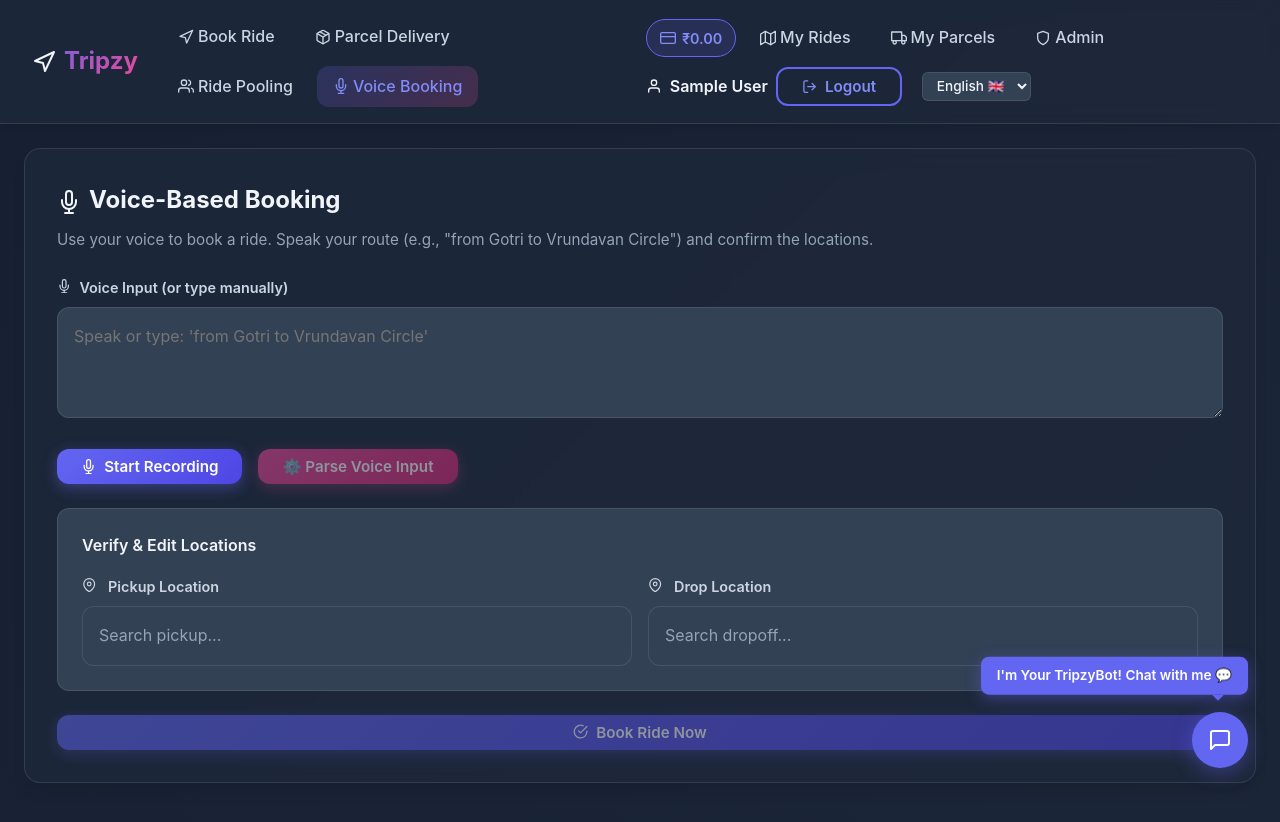
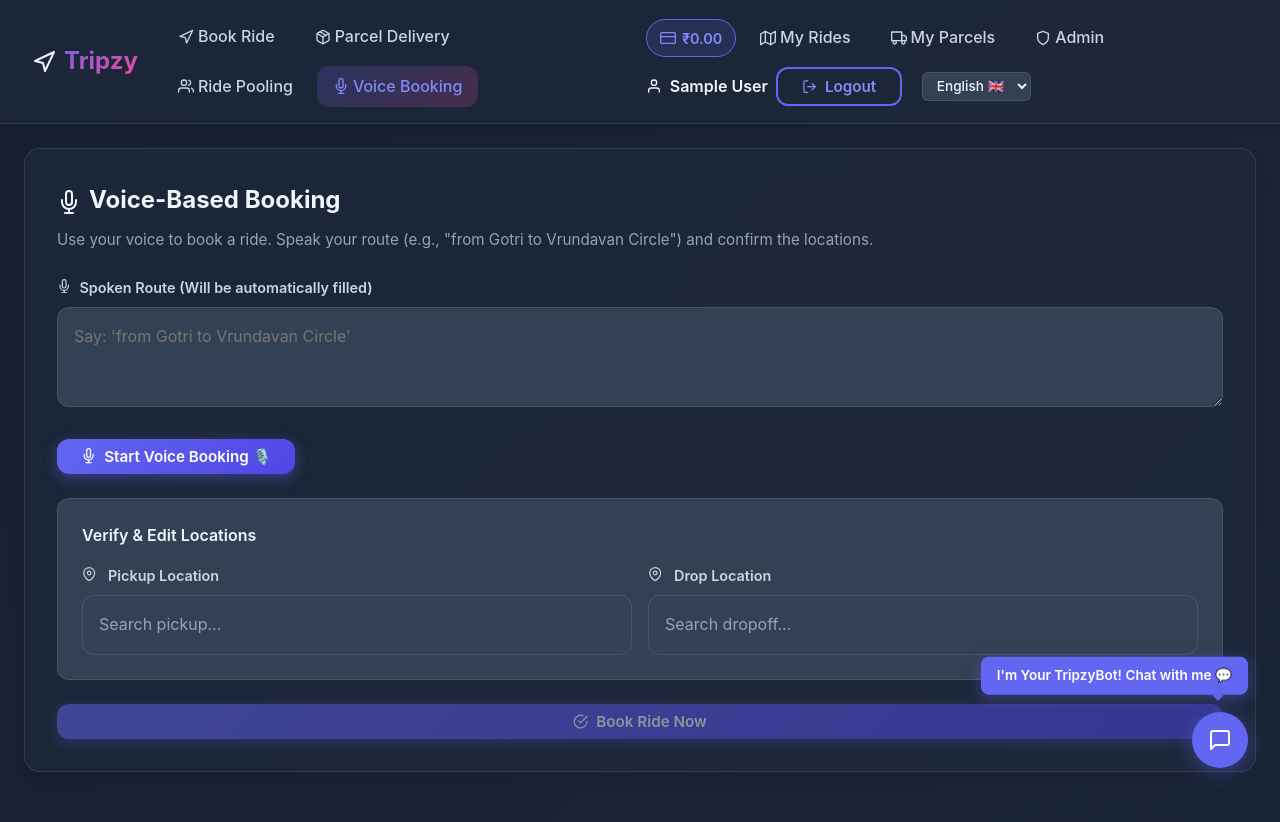
Before and after one commit to rekhashida/Tripzy, a React (Create React App) app in the folder frontend/: page /voice in a window 1280 px wide. Shown: the top 822 px of the page. Built offline with nearby package versions, Linux system fonts and the light colour scheme; sample sign-in values are in the browser's storage; the HTML template or start-up script is replaced by a standard one.

Commit message:
feat: improve voice booking module with single-time auto-recognition and smart multi-lingual geocoding fallback

```diff
--- a/frontend/src/pages/VoiceBooking.js
+++ b/frontend/src/pages/VoiceBooking.js
@@ -30,7 +30,7 @@
       return;
     }
     recognitionRef.current = new SpeechRecognition();
-    recognitionRef.current.continuous = true;
+    recognitionRef.current.continuous = false; // Auto-stops when user finishes speaking single sentence
     recognitionRef.current.interimResults = false;
     recognitionRef.current.maxAlternatives = 1;
 
@@ -38,22 +38,29 @@
     recognitionRef.current.lang = lang === 'hi' ? 'hi-IN' : lang === 'gu' ? 'gu-IN' : 'en-IN';
 
     recognitionRef.current.onresult = (e) => {
-      let finalTranscript = '';
-      for (let i = e.resultIndex; i < e.results.length; i++) {
-        if (e.results[i].isFinal) {
-          finalTranscript += e.results[i][0].transcript.trim() + ' ';
-        }
-      }
-      finalTranscript = finalTranscript.trim();
-      if (finalTranscript) {
-        setTranscript((prev) => (prev ? `${prev} ${finalTranscript}` : finalTranscript));
+      if (e.results.length > 0) {
+        const finalTranscript = e.results[0][0].transcript.trim();
+        setTranscript(finalTranscript);
+        setListening(false);
+        // Automatically trigger robust parsing on speech detection completion!
+        autoParseVoice(finalTranscript);
       }
     };
+
+    recognitionRef.current.onspeechend = () => {
+      if (recognitionRef.current) {
+        recognitionRef.current.stop();
+      }
+      setListening(false);
+    };
+
     recognitionRef.current.onerror = (e) => {
+      console.error('Speech recognition error:', e.error);
       setMsg(lang === 'hi' ? 'आवाज़ पहचान त्रुटि। कृपया पुनः प्रयास करें।' : lang === 'gu' ? 'અવાજ ઓળખ ભૂલ. કૃપા કરીને ફરીથી પ્રયાસ કરો.' : 'Voice recognition error. Please try again.');
       setMsgType('error');
       setListening(false);
     };
+
     return () => {
       if (recognitionRef.current) recognitionRef.current.stop();
     };
@@ -66,6 +73,8 @@
       return;
     }
     setTranscript('');
+    setPickup({ address: '', lat: null, lng: null });
+    setDrop({ address: '', lat: null, lng: null });
     setMsg(
       lang === 'hi'
         ? 'सुन रहा हूँ... अपना मार्ग बोलें (जैसे, "गोत्री से वृन्दावन")'
@@ -83,63 +92,58 @@
       recognitionRef.current.stop();
     }
     setListening(false);
-    setMsg(
-      lang === 'hi'
-        ? 'आवाज़ इनपुट रुका। स्थानों को खोजने के लिए "आवाज़ इनपुट पार्स करें" पर क्लिक करें।'
-        : lang === 'gu'
-          ? 'અવાજ ઇનપુટ અટકાવવામાં આવ્યો. સ્થાનો શોધવા માટે "અવાજ ઇનપુટ વિશ્લેષણ કરો" પર ક્લિક કરો.'
-          : 'Voice input stopped. Click "Parse voice input" to resolve coordinates.'
-    );
-    setMsgType('info');
   };
 
-  // Extract address names from voice input and search them on Nominatim
-  const parseVoiceInput = async () => {
-    if (!transcript) {
-      setMsg(lang === 'hi' ? 'कृपया पहले अपना मार्ग बोलें या लिखें।' : lang === 'gu' ? 'કૃપા કરીને પહેલા તમારો માર્ગ બોલો અથવા લખો.' : 'Please speak or enter your route description first.');
-      setMsgType('error');
-      return;
-    }
-
+  // Robust geocoding and parsing method
+  const autoParseVoice = async (textToParse) => {
+    if (!textToParse) return;
     setLoading(true);
-    setMsg(lang === 'hi' ? 'पते खोजे जा रहे हैं और निर्देशांक प्राप्त किए जा रहे हैं...' : lang === 'gu' ? 'સરનામાં શોધવામાં આવી રહ્યા છે અને કોઓર્ડિનેટ્સ મેળવવામાં આવી રહ્યા છે...' : 'Extracting addresses and fetching coordinates...');
+    setMsg(lang === 'hi' ? 'मार्ग पार्स किया जा रहा है...' : lang === 'gu' ? 'માર્ગ વિશ્લેષણ કરવામાં આવી રહ્યો છે...' : 'Analyzing route...');
     setMsgType('info');
 
-    // Parse route by language structure
-    let match;
     let rawPickup = '';
     let rawDrop = '';
 
+    // Normalize input to strip initial keywords (e.g. "go from", "book ride from", "please from")
+    const normalized = textToParse.replace(/^(go|book|ride|please|from|take me from|सवारी बुक करें|બુક કરો)\s+/i, '').trim();
+
+    // 1. Language-specific regex parsing
     if (lang === 'hi') {
-      // Matches: "X से Y" or "X से Y तक"
-      match = transcript.match(/(.+?)\s*से\s+(.+?)(?:\s*तक)?$/i);
+      const match = normalized.match(/(.+?)\s*से\s+(.+?)(?:\s*तक)?$/i);
       if (match) {
         rawPickup = match[1].trim();
         rawDrop = match[2].trim();
       }
     } else if (lang === 'gu') {
-      // Matches: "X થી Y" or "X થી Y સુધી"
-      match = transcript.match(/(.+?)\s*થી\s+(.+?)(?:\s*સુધી)?$/i);
+      const match = normalized.match(/(.+?)\s*થી\s+(.+?)(?:\s*સુધી)?$/i);
       if (match) {
         rawPickup = match[1].trim();
         rawDrop = match[2].trim();
       }
     } else {
-      // English Matches: "from [Pickup] to [Drop]"
-      match = transcript.match(/from\s+(.+?)\s+to\s+(.+)/i);
+      const match = normalized.match(/(.+?)\s+to\s+(.+)/i);
       if (match) {
         rawPickup = match[1].trim();
         rawDrop = match[2].trim();
       }
     }
 
+    // 2. Fallback: Split by common prepositions across all languages
+    if (!rawPickup || !rawDrop) {
+      const parts = normalized.split(/\s+(?:to|से|થી|—|-)\s+/i);
+      if (parts.length === 2) {
+        rawPickup = parts[0].trim();
+        rawDrop = parts[1].trim();
+      }
+    }
+
     if (!rawPickup || !rawDrop) {
       setMsg(
         lang === 'hi'
-          ? 'मार्ग पार्स नहीं किया जा सका। कृपया इस प्रारूप में बोलें/लिखें: "[स्थान] से [स्थान]"'
+          ? `मार्ग समझ नहीं आया ("${textToParse}"). कृपया इस प्रारूप में बोलें: "[पिकअप] से [ड्रॉप]"`
           : lang === 'gu'
-            ? 'માર્ગ શોધી શકાયો નથી. કૃપા કરીને આ ફોર્મેટમાં બોલો/લખો: "[સ્થાન] થી [સ્થાન]"'
-            : 'Could not parse route. Please say/type it in the format: "from [Location] to [Location]"'
+            ? `માર્ગ સમજી શકાયો નથી ("${textToParse}"). કૃપા કરીને આ ફોર્મેટમાં બોલો: "[પીકઅપ] થી [ડ્રોપ]"`
+            : `Could not parse route ("${textToParse}"). Please speak in the format: "[Pickup] to [Dropoff]"`
       );
       setMsgType('error');
       setLoading(false);
@@ -147,40 +151,56 @@
     }
 
     try {
-      // Fetch coordinates for pickup location (bias to India/Vadodara)
+      // Fetch coordinates for pickup location (bias to Vadodara)
       const pUrl = `https://nominatim.openstreetmap.org/search?format=json&q=${encodeURIComponent(rawPickup + ' Vadodara')}&limit=1&countrycodes=in&viewbox=72.8,22.5,73.6,22.1&bounded=0`;
       const pRes = await fetch(pUrl);
       const pData = await pRes.json();
 
-      // Fetch coordinates for dropoff location (bias to India/Vadodara)
+      // Fetch coordinates for dropoff location (bias to Vadodara)
       const dUrl = `https://nominatim.openstreetmap.org/search?format=json&q=${encodeURIComponent(rawDrop + ' Vadodara')}&limit=1&countrycodes=in&viewbox=72.8,22.5,73.6,22.1&bounded=0`;
       const dRes = await fetch(dUrl);
       const dData = await dRes.json();
 
-      if (pData.length === 0) {
-        setMsg(lang === 'hi' ? `पिकअप स्थान नहीं मिला: "${rawPickup}"` : lang === 'gu' ? `પીકઅપ સ્થાન મળ્યું નથી: "${rawPickup}"` : `Could not resolve pickup location: "${rawPickup}". Please search it manually below.`);
+      let finalP = pData[0];
+      let finalD = dData[0];
+
+      // Geocode fallback without "Vadodara" bias for broader India queries
+      if (!finalP) {
+        const pFallbackRes = await fetch(`https://nominatim.openstreetmap.org/search?format=json&q=${encodeURIComponent(rawPickup)}&limit=1&countrycodes=in`);
+        const pFallbackData = await pFallbackRes.json();
+        finalP = pFallbackData[0];
+      }
+
+      if (!finalD) {
+        const dFallbackRes = await fetch(`https://nominatim.openstreetmap.org/search?format=json&q=${encodeURIComponent(rawDrop)}&limit=1&countrycodes=in`);
+        const dFallbackData = await dFallbackRes.json();
+        finalD = dFallbackData[0];
+      }
+
+      if (!finalP) {
+        setMsg(lang === 'hi' ? `पिकअप स्थान नहीं मिला: "${rawPickup}"` : lang === 'gu' ? `પીકઅપ સ્થાન મળ્યું નથી: "${rawPickup}"` : `Could not resolve pickup location: "${rawPickup}".`);
         setMsgType('error');
         setLoading(false);
         return;
       }
 
-      if (dData.length === 0) {
-        setMsg(lang === 'hi' ? `ड्रॉप स्थान नहीं मिला: "${rawDrop}"` : lang === 'gu' ? `ડ્રોપ સ્થાન મળ્યું નથી: "${rawDrop}"` : `Could not resolve dropoff location: "${rawDrop}". Please search it manually below.`);
+      if (!finalD) {
+        setMsg(lang === 'hi' ? `ड्रॉप स्थान नहीं मिला: "${rawDrop}"` : lang === 'gu' ? `ડ્રોપ સ્થાન મળ્યું નથી: "${rawDrop}"` : `Could not resolve dropoff location: "${rawDrop}".`);
         setMsgType('error');
         setLoading(false);
         return;
       }
 
       const newPickup = {
-        address: pData[0].display_name,
-        lat: parseFloat(pData[0].lat),
-        lng: parseFloat(pData[0].lon)
+        address: finalP.display_name,
+        lat: parseFloat(finalP.lat),
+        lng: parseFloat(finalP.lon)
       };
 
       const newDrop = {
-        address: dData[0].display_name,
-        lat: parseFloat(dData[0].lat),
-        lng: parseFloat(dData[0].lon)
+        address: finalD.display_name,
+        lat: parseFloat(finalD.lat),
+        lng: parseFloat(finalD.lon)
       };
 
       setPickup(newPickup);
@@ -188,10 +208,10 @@
 
       setMsg(
         lang === 'hi'
-          ? `सफलतापूर्वक स्थान प्राप्त हुए!\n• पिकअप: ${newPickup.address}\n• ड्रॉप: ${newDrop.address}`
+          ? `स्थान प्राप्त हुए! कृपया नीचे विवरण की पुष्टि करें।\n• पिकअप: ${newPickup.address}\n• ड्रॉप: ${newDrop.address}`
           : lang === 'gu'
-            ? `સ્થાન સફળતાપૂર્વક મળ્યા!\n• પીકઅપ: ${newPickup.address}\n• ડ્રોપ: ${newDrop.address}`
-            : `Resolved successfully!\n• Pickup: ${newPickup.address}\n• Dropoff: ${newDrop.address}`
+            ? `સ્થાન મળ્યા! કૃપા કરીને નીચે વિગતોની પુષ્ટિ કરો.\n• પીકઅપ: ${newPickup.address}\n• ડ્રોપ: ${newDrop.address}`
+            : `Locations resolved successfully! Please confirm the details below.\n• Pickup: ${newPickup.address}\n• Dropoff: ${newDrop.address}`
       );
       setMsgType('success');
     } catch (err) {
@@ -235,7 +255,6 @@
     }
   };
 
-  // Determine map configurations based on resolved points
   const mapCenter = pickup.lat ? pickup : { lat: 22.3072, lng: 73.1812 }; // Default Vadodara
   const markers = [];
   if (pickup.lat) markers.push({ lat: pickup.lat, lng: pickup.lng, title: 'Pickup' });
@@ -262,38 +281,35 @@
         <div style={{ marginBottom: '1.5rem' }}>
           <label className="form-label">
             <FiMic style={{ marginRight: '0.5rem' }} />
-            {lang === 'hi' ? 'आवाज़ इनपुट (या स्वयं लिखें)' : lang === 'gu' ? 'અવાજ ઇનપુટ (અથવા જાતે લખો)' : 'Voice Input (or type manually)'}
+            {lang === 'hi' ? 'बोला गया मार्ग (स्वचालित रूप से भरा जाएगा)' : lang === 'gu' ? 'બોલાયેલ માર્ગ (આપોઆપ ભરાઈ જશે)' : 'Spoken Route (Will be automatically filled)'}
           </label>
           <textarea
             className="form-textarea"
-            rows={3}
+            rows={2}
             value={transcript}
             onChange={(e) => setTranscript(e.target.value)}
             placeholder={
               lang === 'hi'
-                ? "जैसे: 'गोत्री से वृन्दावन सर्कल'"
+                ? "जैसे: 'गोत्री से वृन्दावन'"
                 : lang === 'gu'
-                  ? "જેમ કે: 'ગોત્રી થી વૃંદાવન સર્કલ'"
-                  : "Speak or type: 'from Gotri to Vrundavan Circle'"
+                  ? "જેમ કે: 'ગોત્રી થી વૃંદાવન'"
+                  : "Say: 'from Gotri to Vrundavan Circle'"
             }
             style={{ fontFamily: 'inherit' }}
+            readOnly
           />
         </div>
 
         <div style={{ display: 'flex', gap: '1rem', marginBottom: '1.5rem', flexWrap: 'wrap' }}>
           {!listening ? (
-            <Button variant="primary" onClick={startListening} disabled={loading}>
-              <FiMic /> {t('voice_start')}
+            <Button variant="primary" onClick={startListening} disabled={loading} style={{ display: 'flex', alignItems: 'center', gap: '0.5rem' }}>
+              <FiMic /> {lang === 'hi' ? 'आवाज़ बुकिंग शुरू करें 🎙️' : lang === 'gu' ? 'અવાજ બુકિંગ શરૂ કરો 🎙️' : 'Start Voice Booking 🎙️'}
             </Button>
           ) : (
-            <Button variant="danger" onClick={stopListening}>
-              <FiMicOff /> {t('voice_stop')}
+            <Button variant="danger" onClick={stopListening} style={{ display: 'flex', alignItems: 'center', gap: '0.5rem' }}>
+              <FiMicOff /> {lang === 'hi' ? 'रिकॉर्डिंग रोकें' : lang === 'gu' ? 'રેકોર્ડિંગ બંધ કરો' : 'Stop Recording'}
             </Button>
           )}
-
-          <Button variant="secondary" onClick={parseVoiceInput} disabled={loading || !transcript}>
-            ⚙️ {t('voice_parse')}
-          </Button>
         </div>
 
         <div style={{
```
